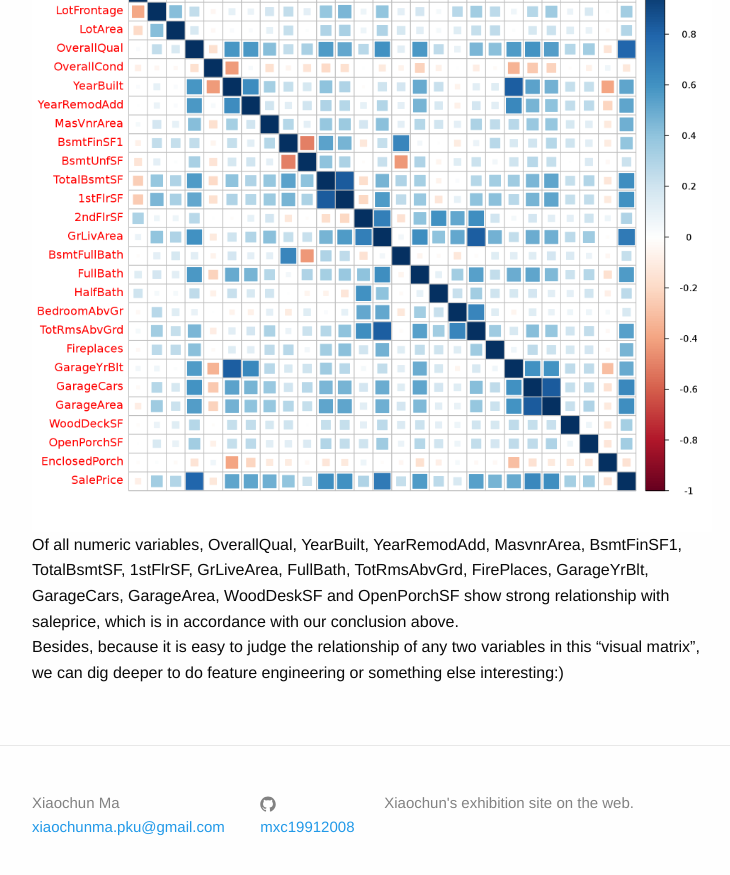
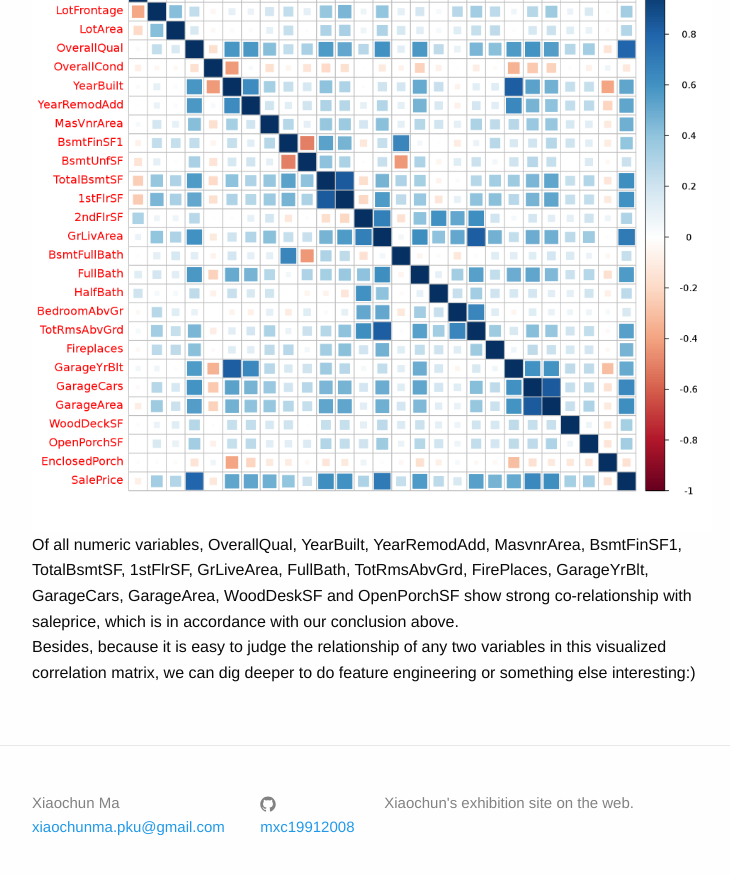
Before and after one commit to xiaochunma/mxc19912008.github.io, a Jekyll site: the page built from _posts/2016-11-24-house-price.markdown, in a window 1280 px wide and 900 px high, scrolled down 7959 px. Shown: the top 875 px of the window, without its empty margins (268-998 px from the left). Built offline with Jekyll 4.4.1, drawn with Linux system fonts in a browser that asks for light colours.

Commit message:
Update 2016-11-24-house-price.markdown

```diff
--- a/_posts/2016-11-24-house-price.markdown
+++ b/_posts/2016-11-24-house-price.markdown
@@ -37,5 +37,5 @@
 <h5>2. Correlation visualization with R packages(corrplot, ggplot2)</h5>
 This section is to find strong-related numeric variables amoung each other to help us assure feature selection and better relate highly related variables for feature engineering.
 <img src="\images\cor-10-1.png">
-Of all numeric variables, OverallQual, YearBuilt, YearRemodAdd, MasvnrArea, BsmtFinSF1, TotalBsmtSF, 1stFlrSF, GrLiveArea, FullBath, TotRmsAbvGrd, FirePlaces, GarageYrBlt, GarageCars, GarageArea, WoodDeskSF and OpenPorchSF show strong relationship with saleprice, which is in accordance with our conclusion above.
-Besides, because it is easy to judge the relationship of any two variables in this "visual matrix", we can dig deeper to do feature engineering or something else interesting:)
+Of all numeric variables, OverallQual, YearBuilt, YearRemodAdd, MasvnrArea, BsmtFinSF1, TotalBsmtSF, 1stFlrSF, GrLiveArea, FullBath, TotRmsAbvGrd, FirePlaces, GarageYrBlt, GarageCars, GarageArea, WoodDeskSF and OpenPorchSF show strong co-relationship with saleprice, which is in accordance with our conclusion above.
+Besides, because it is easy to judge the relationship of any two variables in this visualized correlation matrix, we can dig deeper to do feature engineering or something else interesting:)
```
